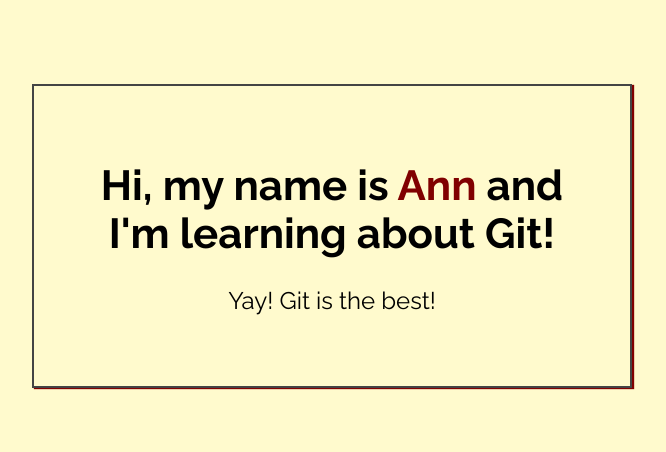
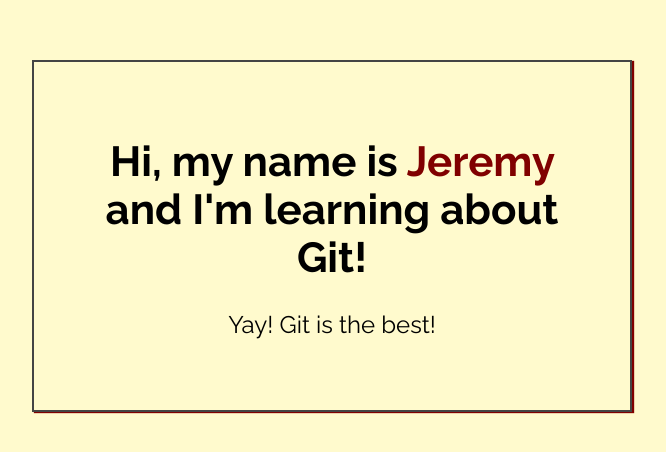
Before and after one commit to jeremyblackman/my-first-repo, a plain HTML site: page index.html in a window 1280 px wide. Shown: the part 164-616 px from the top of the page, without its empty margins (308-974 px from the left). Drawn offline with Linux system fonts and the light colour scheme.

Commit message:
Added name to index.html

```diff
--- a/index.html
+++ b/index.html
@@ -14,7 +14,7 @@
 <body>
 
     <div class="greeting">
-        <h1>Hi, my name is <span class="highlight">Ann</span> and I'm learning about Git! </h1>
+        <h1>Hi, my name is <span class="highlight">Jeremy</span> and I'm learning about Git! </h1>
 
         <p>Yay! Git is the best!</p>
     </div>
```
